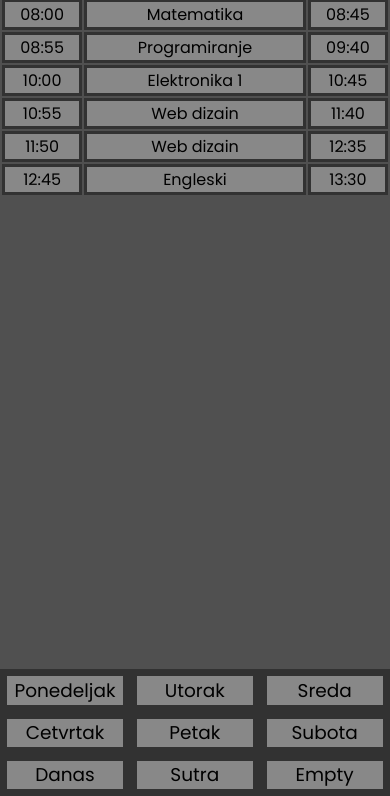
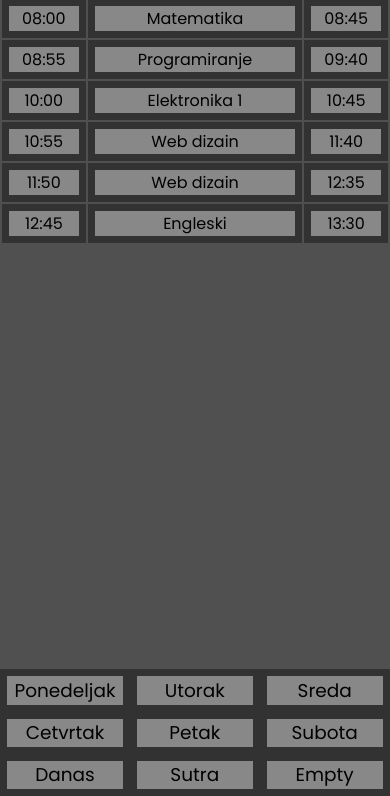
Before and after one commit to MyGamesM/webpage, a plain HTML site: page pages/raspored.html in a window 390 px wide. Shown: the part 48-844 px from the top of the page. Drawn offline with Linux system fonts and the light colour scheme.

Commit message:
Minor fixes to the mobile version

```diff
--- a/styles/raspored.css
+++ b/styles/raspored.css
@@ -23,7 +23,7 @@ body {
 }
 
 td {
-	border: var(--btn-border-color) solid 0.8vw;
+	border: var(--btn-border-color) solid 1.8vw;
 	background-color: var(--btn-bg-color);
 }
 
```
